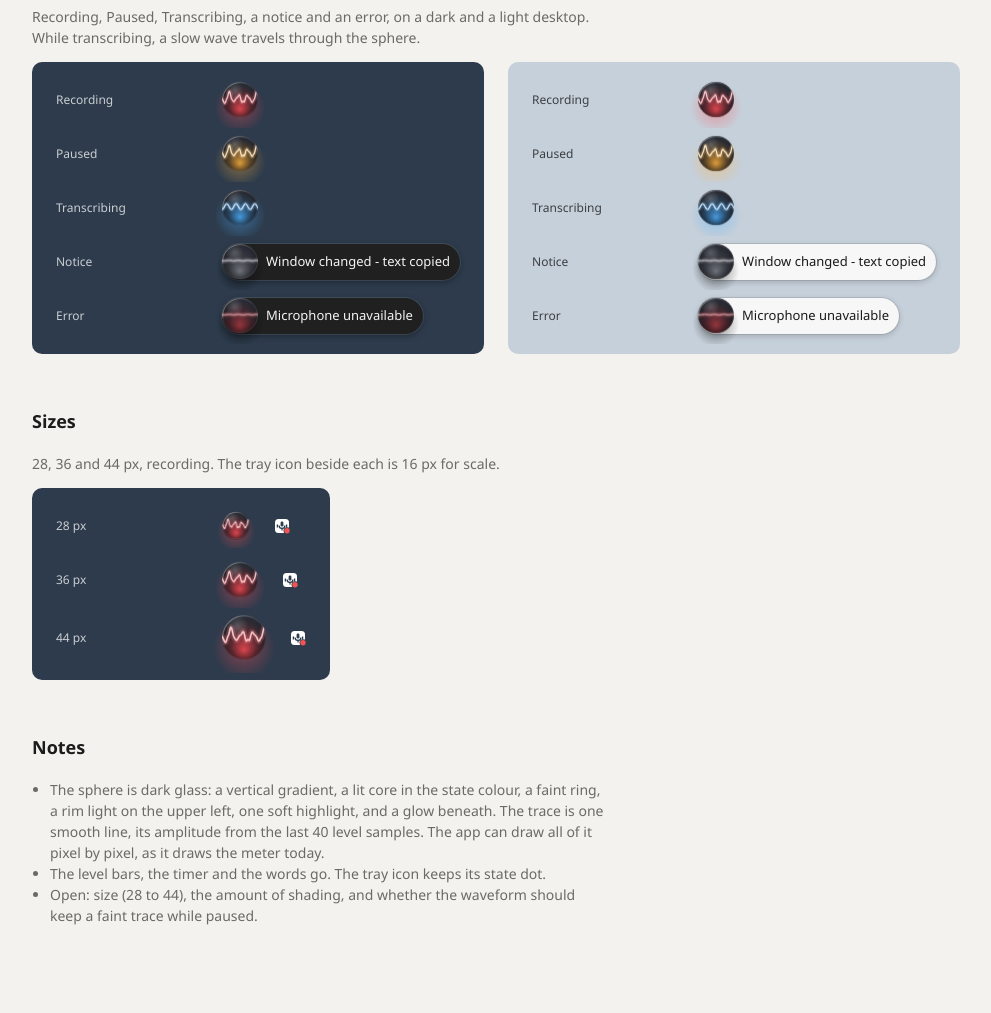
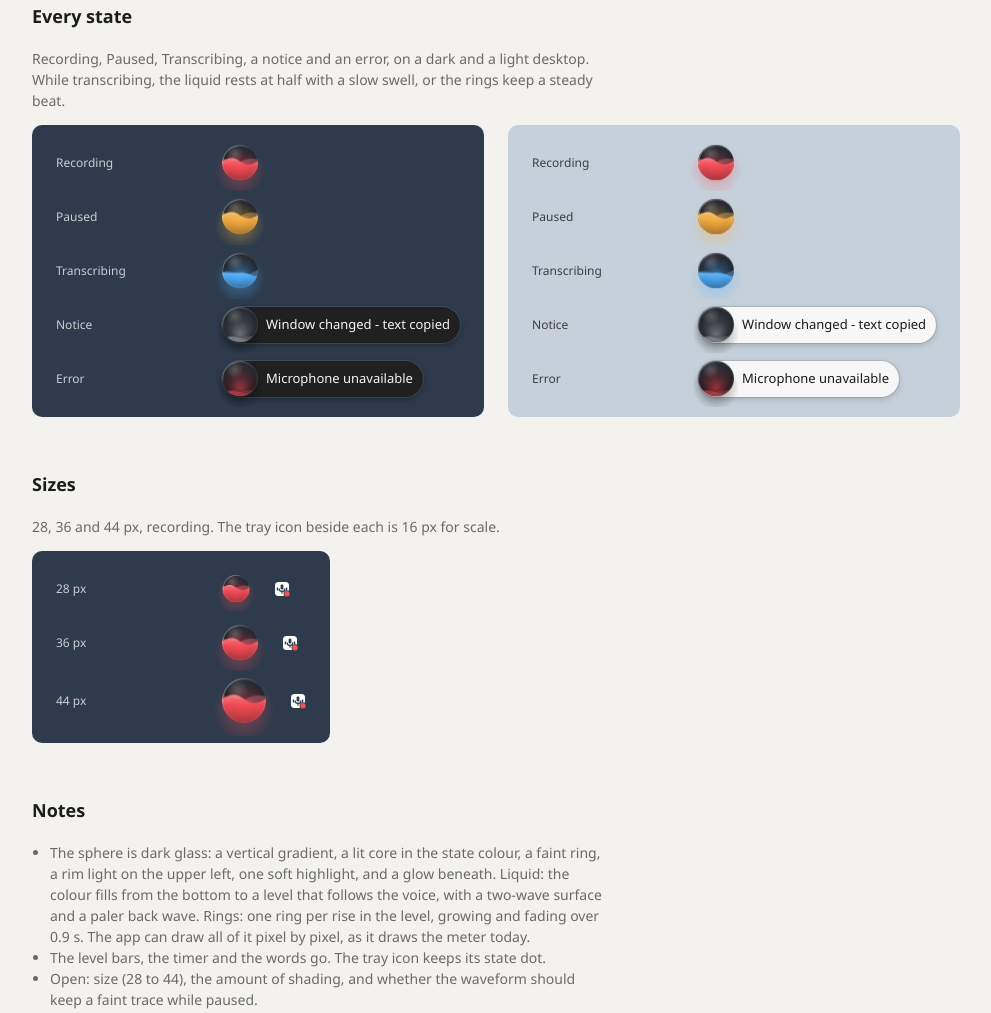
Before and after one commit to rawasmhd/deepgram-dictation, a plain HTML site: page design/prototypes/orb3d.html in a window 1280 px wide. Shown: the part 1133-2146 px from the top of the page, without its empty margins (48-1039 px from the left). Before the commit the page ends 2123 px from the top, so only its background shows below. Drawn offline with Linux system fonts and the light colour scheme.

Commit message:
design: orb prototype shows the voice as a liquid or as rings, not a waveform
Two looks with a switch. Liquid: the state colour fills the sphere to a
level that follows the voice, with a sloshing surface. Rings: a ring
ripples out from the lit core at each rise in the level; the core
brightens with the level.

Refs #71

Co-Authored-By: Claude Fable 5.1 <noreply@anthropic.com>

```diff
--- a/design/prototypes/orb3d.html
+++ b/design/prototypes/orb3d.html
@@ -86,9 +86,10 @@ ul.plain { margin: 0; padding-left: 18px; color: var(--pg-muted); max-width: 72c
   <header class="head">
     <div>
       <h1>Orb 3D</h1>
-      <p class="lede">A small dark glass sphere above the taskbar, lit from inside: red while you talk, amber when another window has focus, blue while the words arrive. One soft trace inside it moves with your voice. Only a notice adds a few words beside it.</p>
+      <p class="lede">A small dark glass sphere above the taskbar, lit from inside: red while you talk, amber when another window has focus, blue while the words arrive. Two ways the voice can show inside it: as a liquid whose level is your voice, or as rings that ripple out at each louder moment. Only a notice adds a few words beside it.</p>
     </div>
-    <div>
+    <div style="display:grid;gap:10px;justify-items:end">
+      <div class="seg" role="group" aria-label="What the voice looks like inside the sphere"><button type="button" id="look-liquid" aria-pressed="true">Liquid</button><button type="button" id="look-rings" aria-pressed="false">Rings</button></div>
       <div class="seg" role="group" aria-label="Windows mode of the desktop"><button type="button" id="mode-dark" aria-pressed="true">Windows dark</button><button type="button" id="mode-light" aria-pressed="false">Windows light</button></div>
       <p class="note">The notice pill follows Windows mode. The sphere does not change.</p>
     </div>
@@ -119,13 +120,13 @@ ul.plain { margin: 0; padding-left: 18px; color: var(--pg-muted); max-width: 72c
 
   <section class="section">
     <h2>Close up</h2>
-    <p>The same sphere at 160 px, so the shading and the waveform can be judged. Recording, live.</p>
+    <p>The same sphere at 160 px, so the shading and the movement can be judged. Recording, live. Switch between Liquid and Rings at the top.</p>
     <div class="scroll"><div class="row"><div class="big"><div class="orb dd" id="big" data-state="rec" style="--dd-orb:160px"><canvas></canvas><span class="orb__text"></span></div></div></div></div>
   </section>
 
   <section class="section">
     <h2>Every state</h2>
-    <p>Recording, Paused, Transcribing, a notice and an error, on a dark and a light desktop. While transcribing, a slow wave travels through the sphere.</p>
+    <p>Recording, Paused, Transcribing, a notice and an error, on a dark and a light desktop. While transcribing, the liquid rests at half with a slow swell, or the rings keep a steady beat.</p>
     <div class="scroll"><div class="row">
       <div class="mat" data-theme="dark" id="states-dark"></div>
       <div class="mat" data-theme="light" id="states-light"></div>
@@ -141,7 +142,7 @@ ul.plain { margin: 0; padding-left: 18px; color: var(--pg-muted); max-width: 72c
   <section class="section">
     <h2>Notes</h2>
     <ul class="plain">
-      <li>The sphere is dark glass: a vertical gradient, a lit core in the state colour, a faint ring, a rim light on the upper left, one soft highlight, and a glow beneath. The trace is one smooth line, its amplitude from the last 40 level samples. The app can draw all of it pixel by pixel, as it draws the meter today.</li>
+      <li>The sphere is dark glass: a vertical gradient, a lit core in the state colour, a faint ring, a rim light on the upper left, one soft highlight, and a glow beneath. Liquid: the colour fills from the bottom to a level that follows the voice, with a two-wave surface and a paler back wave. Rings: one ring per rise in the level, growing and fading over 0.9 s. The app can draw all of it pixel by pixel, as it draws the meter today.</li>
       <li>The level bars, the timer and the words go. The tray icon keeps its state dot.</li>
       <li>Open: size (28 to 44), the amount of shading, and whether the waveform should keep a faint trace while paused.</li>
     </ul>
@@ -155,6 +156,7 @@ ul.plain { margin: 0; padding-left: 18px; color: var(--pg-muted); max-width: 72c
   var COLOR = { rec: '#ff4d57', pause: '#ffb340', work: '#4fb0ff', info: '#b8bcc6', error: '#ff4d57', hidden: '#b8bcc6' };
   var WORDS = { rec: '', pause: '', work: '', info: 'Window changed - text copied', error: 'Microphone unavailable', hidden: '' };
   var N = 40;
+  var LOOK = 'liquid';
 
   function hex(h) { return [parseInt(h.slice(1, 3), 16), parseInt(h.slice(3, 5), 16), parseInt(h.slice(5, 7), 16)]; }
   function mix(a, b, t) { return [a[0] + (b[0] - a[0]) * t, a[1] + (b[1] - a[1]) * t, a[2] + (b[2] - a[2]) * t]; }
@@ -193,20 +195,38 @@ ul.plain { margin: 0; padding-left: 18px; color: var(--pg-muted); max-width: 72c
     var core = ctx.createRadialGradient(cx, cy + r * 0.55, 0, cx, cy + r * 0.3, r * 1.1);
     core.addColorStop(0, css(base, lit ? 0.85 : 0.55)); core.addColorStop(0.55, css(base, lit ? 0.28 : 0.18)); core.addColorStop(1, css(base, 0));
     ctx.fillStyle = core; ctx.fillRect(0, 0, S, S);
-    // the trace: one smooth line, amplitude from the level, a slow carrier
-    var pts = [], x0 = cx - r, w = 2 * r, hist = orb.hist;
-    for (var i = 0; i < N; i++) {
-      var x = x0 + w * i / (N - 1), v;
-      if (st === 'work') v = 0.3;
-      else if (st === 'rec' || st === 'pause') v = hist[i];
-      else v = 0.03;
-      var ph = i * 0.62 - t * (st === 'work' ? 2.2 : 5);
-      pts.push([x, cy - r * 0.05 + r * 0.55 * v * Math.sin(ph)]);
+    if (LOOK === 'liquid') {
+      // the state colour as a liquid: its level is the voice, its surface sloshes
+      var lq = orb.liq, ys = cy + r * (0.95 - 1.7 * lq), a1 = r * (0.05 + 0.12 * lq), a2 = r * (0.03 + 0.08 * lq);
+      var surf = function (phase, lift) {
+        ctx.beginPath(); ctx.moveTo(cx - r, cy + r);
+        for (var k = 0; k <= 32; k++) {
+          var x = cx - r + 2 * r * k / 32, u = (x - cx) / r;
+          var y = ys - lift + a1 * Math.sin(u * 2.6 + t * 2.4 + phase) + a2 * Math.sin(u * 4.1 - t * 3.1 + phase * 1.7);
+          ctx.lineTo(x, y);
+        }
+        ctx.lineTo(cx + r, cy + r); ctx.closePath();
+      };
+      surf(1.9, r * 0.07); ctx.fillStyle = css(mix(base, WHITE, 0.25), lit ? 0.35 : 0.2); ctx.fill();
+      surf(0, 0);
+      var lg = ctx.createLinearGradient(0, ys - r * 0.2, 0, cy + r);
+      lg.addColorStop(0, css(mix(base, WHITE, 0.3), lit ? 0.95 : 0.6)); lg.addColorStop(0.35, css(base, lit ? 0.85 : 0.5)); lg.addColorStop(1, css(mix(base, BLACK, 0.35), lit ? 0.9 : 0.5));
+      ctx.fillStyle = lg; ctx.fill();
+      ctx.restore();
+    } else {
+      // rings: a ripple leaves the core at each louder moment; the core brightens with the level
+      var v = orb.pulse;
+      var cg = ctx.createRadialGradient(cx, cy + r * 0.1, 0, cx, cy + r * 0.1, r * (0.35 + 0.55 * v));
+      cg.addColorStop(0, css(mix(base, WHITE, 0.45), lit ? 0.95 : 0.4)); cg.addColorStop(0.5, css(base, lit ? 0.5 : 0.2)); cg.addColorStop(1, css(base, 0));
+      ctx.fillStyle = cg; ctx.fillRect(0, 0, S, S);
+      ctx.lineWidth = Math.max(1, r * 0.06);
+      for (var q = 0; q < orb.rings.length; q++) {
+        var rg = orb.rings[q], age = rg.age;
+        var rr = r * (0.18 + 0.8 * age), al = (1 - age) * (1 - age) * 0.8 * rg.gain;
+        ctx.beginPath(); ctx.arc(cx, cy + r * 0.1, rr, 0, Math.PI * 2); ctx.strokeStyle = css(mix(base, WHITE, 0.45), al); ctx.stroke();
+      }
+      ctx.restore();
     }
-    ctx.lineCap = 'round'; ctx.lineJoin = 'round';
-    ctx.beginPath(); smooth(ctx, pts, false); ctx.strokeStyle = css(tint, 0.22); ctx.lineWidth = Math.max(2, r * 0.26); ctx.stroke();
-    ctx.beginPath(); smooth(ctx, pts, false); ctx.strokeStyle = css(mix(tint, WHITE, 0.55), lit ? 0.95 : 0.6); ctx.lineWidth = Math.max(1, r * 0.075); ctx.stroke();
-    ctx.restore();
     // rim: a faint full ring, and a light on the upper left edge
     ctx.beginPath(); ctx.arc(cx, cy, r - 0.5, 0, Math.PI * 2); ctx.strokeStyle = 'rgba(255,255,255,0.10)'; ctx.lineWidth = 1; ctx.stroke();
     var rim = ctx.createLinearGradient(cx - r, cy - r, cx + r * 0.3, cy + r * 0.3);
@@ -230,10 +250,24 @@ ul.plain { margin: 0; padding-left: 18px; color: var(--pg-muted); max-width: 72c
     this.canvas = el.querySelector('canvas'); this.ctx = this.canvas.getContext('2d');
     this.state = el.getAttribute('data-state') || 'hidden'; this.col = hex(COLOR[this.state]); this.target = this.col;
     this.hist = []; for (var i = 0; i < N; i++) this.hist.push(0.04);
+    this.liq = 0.1; this.pulse = 0.1; this.rings = []; this.last = 0; this.since = 9;
     orbs.push(this);
   }
   Orb.prototype.set = function (state) { this.state = state; this.target = hex(COLOR[state]); this.el.setAttribute('data-state', state); this.el.querySelector('.orb__text').textContent = WORDS[state]; };
-  Orb.prototype.push = function (v) { this.hist.push(v); this.hist.shift(); };
+  /* feed one level sample: the liquid follows it slowly, the rings fire on a rise */
+  Orb.prototype.push = function (v) {
+    this.hist.push(v); this.hist.shift();
+    var st = this.state, live = st === 'rec' || st === 'pause';
+    var goal = live ? v : st === 'work' ? 0.45 + 0.08 * Math.sin(this.since * 2.5) : 0.1;
+    this.liq += (goal - this.liq) * (goal > this.liq ? 0.18 : 0.07);
+    this.pulse += (goal - this.pulse) * 0.3;
+    this.since += 1 / 30;
+    for (var i = this.rings.length - 1; i >= 0; i--) { this.rings[i].age += 1 / 30 / 0.9; if (this.rings[i].age >= 1) this.rings.splice(i, 1); }
+    var fire = live ? (v > 0.45 && v > this.last + 0.06 && this.since > 0.22) : st === 'work' ? this.since > 0.7 : false;
+    if (fire) { this.rings.push({ age: 0, gain: live ? Math.min(1, v) : 0.6 }); this.since = 0; }
+    this.last = v;
+  };
+  Orb.prototype.still = function (level) { this.liq = level; this.pulse = level; this.rings = [{ age: 0.25, gain: 1 }, { age: 0.65, gain: 0.8 }]; };
   Orb.prototype.frame = function (t) { this.col = mix(this.col, this.target, reduced ? 1 : 0.25); draw(this, t); };
 
   function Voice() { this.t = 0; this.level = 0; }
@@ -290,7 +324,7 @@ ul.plain { margin: 0; padding-left: 18px; color: var(--pg-muted); max-width: 72c
       var f = document.createElement('figure');
       f.innerHTML = '<figcaption>' + s[1] + '</figcaption><div class="orb dd" data-state="' + s[0] + '"><canvas></canvas><span class="orb__text"></span></div>';
       mat.appendChild(f);
-      var o = new Orb(f.querySelector('.orb')); o.hist = fixedHist(); o.set(s[0]); o.frame(0);
+      var o = new Orb(f.querySelector('.orb')); o.hist = fixedHist(); o.set(s[0]); o.still(s[0] === 'rec' || s[0] === 'pause' ? 0.6 : s[0] === 'work' ? 0.45 : 0.1); o.frame(0);
     });
   });
   /* sizes */
@@ -299,11 +333,21 @@ ul.plain { margin: 0; padding-left: 18px; color: var(--pg-muted); max-width: 72c
     var f = document.createElement('figure');
     f.innerHTML = '<figcaption>' + px + ' px</figcaption><div class="orb dd" data-state="rec" style="--dd-orb:' + px + 'px"><canvas></canvas><span class="orb__text"></span></div><span style="margin-left:8px">' + trayIcon('rec', true) + '</span>';
     sizes.appendChild(f);
-    var o = new Orb(f.querySelector('.orb'), px); o.hist = fixedHist(); o.set('rec'); o.frame(0);
+    var o = new Orb(f.querySelector('.orb'), px); o.hist = fixedHist(); o.set('rec'); o.still(0.6); o.frame(0);
   });
 
+  /* the look switch */
+  function setLook(l) {
+    LOOK = l;
+    document.getElementById('look-liquid').setAttribute('aria-pressed', l === 'liquid');
+    document.getElementById('look-rings').setAttribute('aria-pressed', l === 'rings');
+    orbs.forEach(function (o) { o.frame(0); });
+  }
+  document.getElementById('look-liquid').addEventListener('click', function () { setLook('liquid'); });
+  document.getElementById('look-rings').addEventListener('click', function () { setLook('rings'); });
+
   if (!reduced) setInterval(tick, 33);
-  else { demo.auto = false; live.hist = fixedHist(); big.hist = fixedHist(); go('rec'); live.frame(0); big.frame(0); orbs.forEach(function (o) { o.frame(0); }); }
+  else { demo.auto = false; live.hist = fixedHist(); big.hist = fixedHist(); go('rec'); live.still(0.6); big.still(0.6); orbs.forEach(function (o) { o.frame(0); }); }
 
   function trayIcon(dot, dark) {
     var fg = dark ? '#ffffff' : '#1a1a1a';
```
